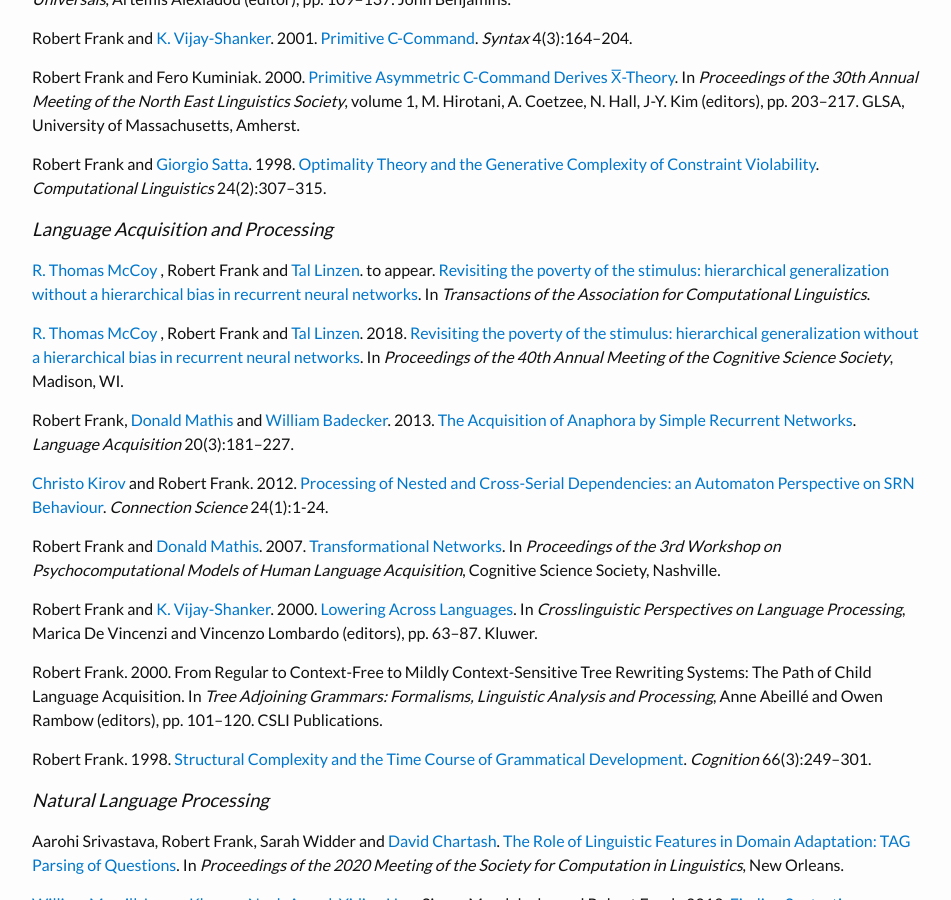
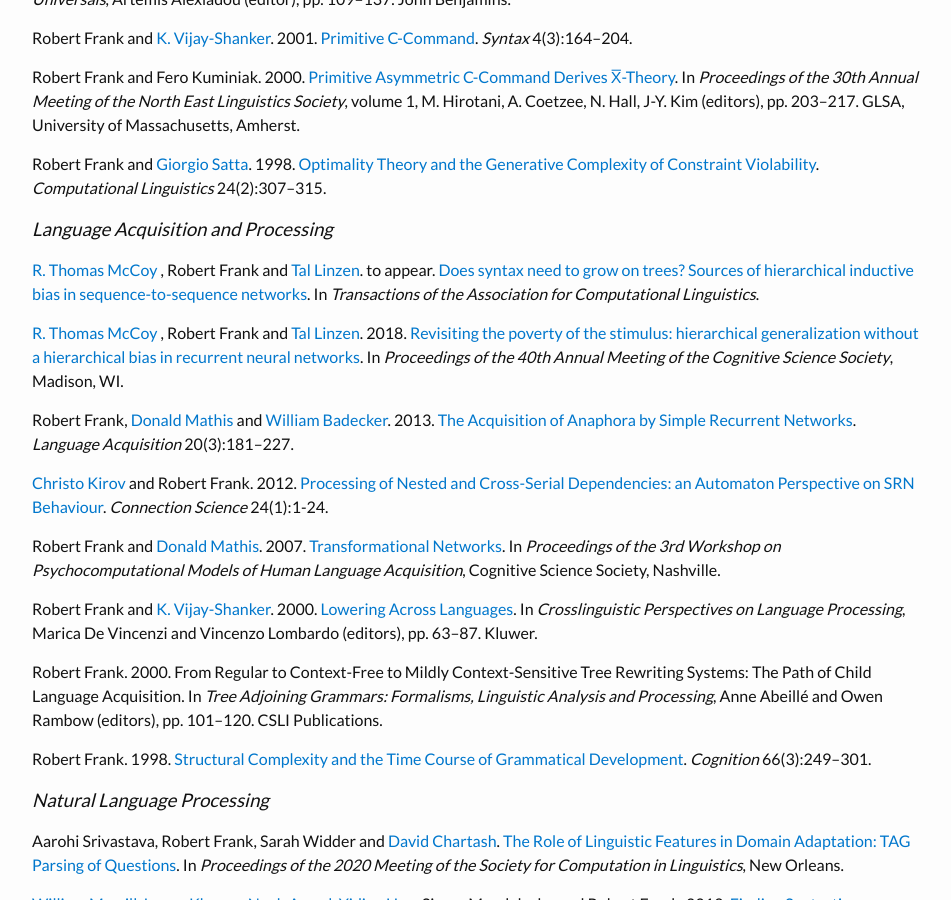
Before and after one commit to bobfrank1/bobfrank1.github.io, a Jekyll site: the page built from publications.md, in a window 1280 px wide and 900 px high, scrolled down 1118 px. Shown: the whole window, without its empty margins (163-1114 px from the left). Built offline with Jekyll 4.4.1, drawn with Linux system fonts in a browser that asks for light colours; some web fonts are replaced.

Commit message:
added tacl link

```diff
--- a/publications.md
+++ b/publications.md
@@ -44,7 +44,7 @@
 
 ### Language Acquisition and Processing
 
-[R. Thomas McCoy](https://tommccoy1.github.io) , Robert Frank and [Tal Linzen](http://tallinzen.net). to appear. [Revisiting the poverty of the stimulus: hierarchical generalization without a hierarchical bias in recurrent neural networks](https://arxiv.org/abs/2001.03632). In *Transactions of the Association for Computational Linguistics*.
+[R. Thomas McCoy](https://tommccoy1.github.io) , Robert Frank and [Tal Linzen](http://tallinzen.net). to appear. [Does syntax need to grow on trees? Sources of hierarchical inductive bias in sequence-to-sequence networks](https://arxiv.org/abs/2001.03632). In *Transactions of the Association for Computational Linguistics*.
 
 [R. Thomas McCoy](https://tommccoy1.github.io) , Robert Frank and [Tal Linzen](http://tallinzen.net). 2018. [Revisiting the poverty of the stimulus: hierarchical generalization without a hierarchical bias in recurrent neural networks](https://arxiv.org/abs/1802.09091). In *Proceedings of the 40th Annual Meeting of the Cognitive Science Society*, Madison, WI.
 
```
